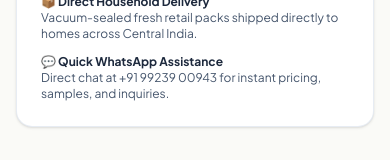
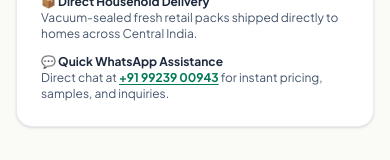
Before and after one commit to krishchute001-sketch/sangamnerkar-agro, a React (Vite) app in the folder frontend/: page /contact-us in a window 390 px wide. Shown: the part 956-1116 px from the top of the page. Built offline with nearby package versions, Linux system fonts and the light colour scheme; no server answers.

Commit message:
feat(contact): connect phone number +91 99239 00943 to WhatsApp with prefilled order message

```diff
--- a/frontend/src/components/Footer.tsx
+++ b/frontend/src/components/Footer.tsx
@@ -2,6 +2,7 @@ import React from 'react';
 import { Link } from 'react-router-dom';
 import { Mail, Phone, MapPin, Globe, Award, Shield, CheckCircle2 } from 'lucide-react';
 import { LinkedInIcon } from './icons/LinkedInIcon';
+import { theme } from '../theme';
 
 export const Footer: React.FC = () => {
   return (
@@ -59,7 +60,15 @@ export const Footer: React.FC = () => {
               </div>
               <div className="flex items-center space-x-2">
                 <Phone className="w-4 h-4 text-amber-400 shrink-0" />
-                <span>+91 99239 00943</span>
+                <a
+                  href={theme.contact.whatsappUrl}
+                  target="_blank"
+                  rel="noopener noreferrer"
+                  className="hover:text-amber-300 transition-colors"
+                  title="Chat on WhatsApp"
+                >
+                  +91 99239 00943
+                </a>
               </div>
               <div className="flex items-center space-x-2">
                 <Mail className="w-4 h-4 text-amber-400 shrink-0" />
--- a/frontend/src/pages/ContactUs.tsx
+++ b/frontend/src/pages/ContactUs.tsx
@@ -3,6 +3,7 @@ import { useSearchParams } from 'react-router-dom';
 import { api } from '../services/api';
 import { Mail, Phone, MapPin, Globe2, Send, CheckCircle2, Building, ShieldCheck } from 'lucide-react';
 import { LinkedInIcon } from '../components/icons/LinkedInIcon';
+import { theme } from '../theme';
 
 export const ContactUs: React.FC = () => {
   const [searchParams] = useSearchParams();
@@ -77,7 +78,15 @@ export const ContactUs: React.FC = () => {
                 </div>
                 <div className="flex items-center space-x-3">
                   <Phone className="w-4 h-4 text-amber-400 shrink-0" />
-                  <span>+91 99239 00943 (Orders & Inquiries)</span>
+                  <a
+                    href={theme.contact.whatsappUrl}
+                    target="_blank"
+                    rel="noopener noreferrer"
+                    className="text-slate-300 hover:text-amber-300 transition-colors"
+                    title="Chat on WhatsApp"
+                  >
+                    +91 99239 00943 (Orders & Inquiries)
+                  </a>
                 </div>
                 <div className="flex items-center space-x-3">
                   <Mail className="w-4 h-4 text-amber-400 shrink-0" />
@@ -127,7 +136,19 @@ export const ContactUs: React.FC = () => {
                 </div>
                 <div>
                   <span className="font-bold text-slate-800 block">💬 Quick WhatsApp Assistance</span>
-                  <p>Direct chat at +91 99239 00943 for instant pricing, samples, and inquiries.</p>
+                  <p>
+                    Direct chat at{' '}
+                    <a
+                      href={theme.contact.whatsappUrl}
+                      target="_blank"
+                      rel="noopener noreferrer"
+                      className="font-bold text-emerald-700 hover:text-emerald-800 underline underline-offset-2"
+                      title="Chat on WhatsApp"
+                    >
+                      +91 99239 00943
+                    </a>{' '}
+                    for instant pricing, samples, and inquiries.
+                  </p>
                 </div>
               </div>
             </div>
```
